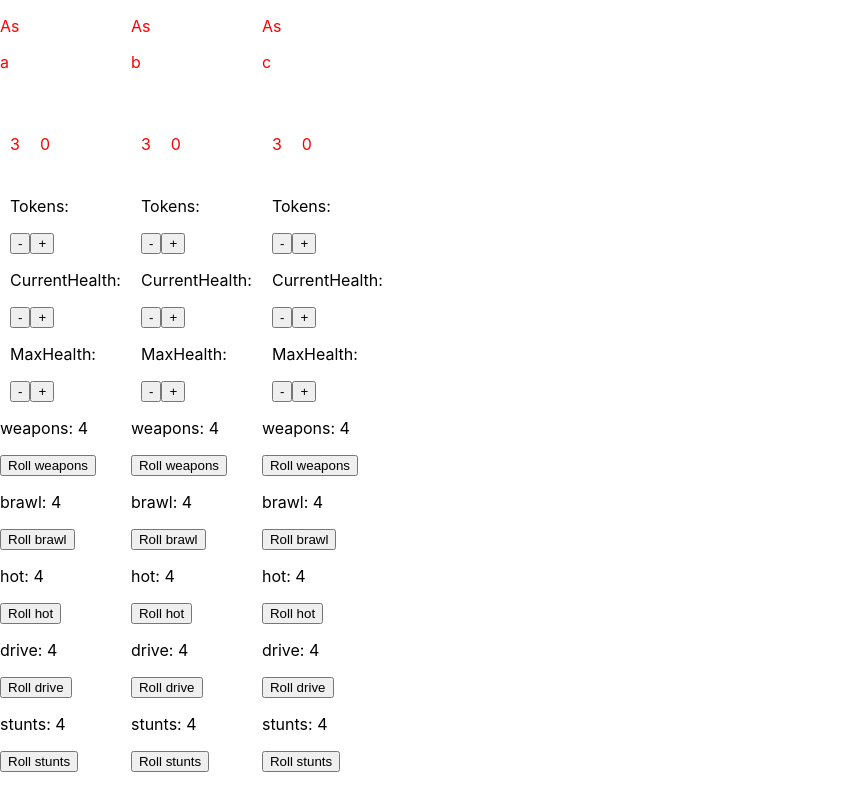
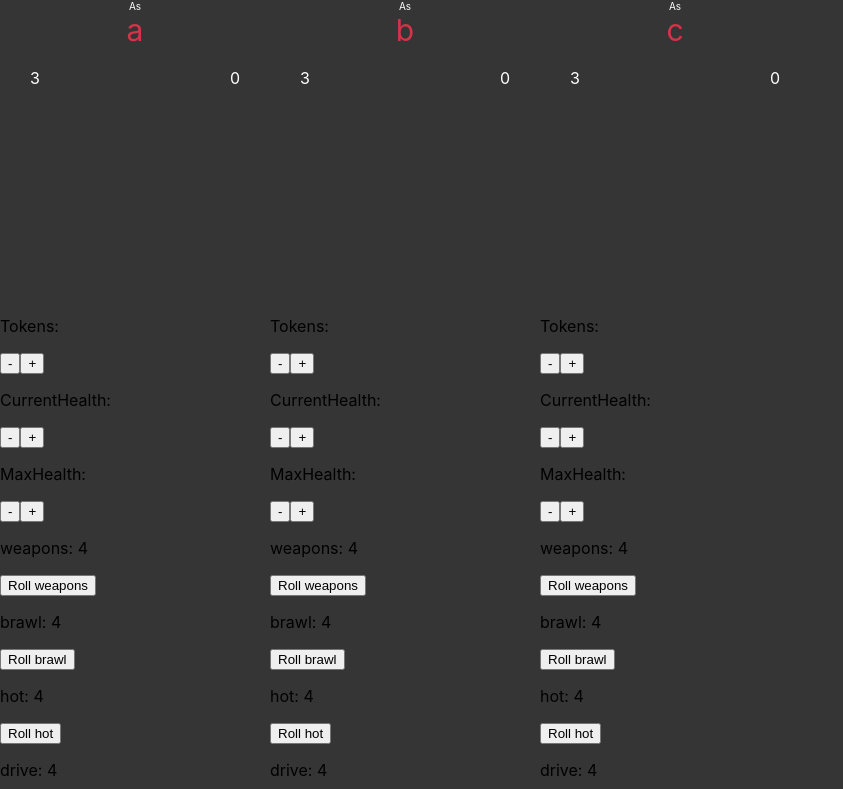
Before and after one commit to crigney3/StreamElements, a React (Create React App) app in the folder stream-elements/: page /Admin in a window 1280 px wide. Shown: the top 789 px of the page, without its empty margins (0-843 px from the left). Built offline with nearby package versions, Linux system fonts and the light colour scheme.

Commit message:
Major styling begun

```diff
--- a/stream-elements/src/App.css
+++ b/stream-elements/src/App.css
@@ -2,37 +2,7 @@
   text-align: center;
 }
 
-.App-logo {
-  height: 40vmin;
-  pointer-events: none;
+body {
+  width: 100%;
+  background-color: rgb(53, 53, 53);
 }
-
-@media (prefers-reduced-motion: no-preference) {
-  .App-logo {
-    animation: App-logo-spin infinite 20s linear;
-  }
-}
-
-.App-header {
-  background-color: #282c34;
-  min-height: 100vh;
-  display: flex;
-  flex-direction: column;
-  align-items: center;
-  justify-content: center;
-  font-size: calc(10px + 2vmin);
-  color: white;
-}
-
-.App-link {
-  color: #61dafb;
-}
-
-@keyframes App-logo-spin {
-  from {
-    transform: rotate(0deg);
-  }
-  to {
-    transform: rotate(360deg);
-  }
-}
--- a/stream-elements/src/App.js
+++ b/stream-elements/src/App.js
@@ -73,6 +73,7 @@ function App() {
     }), [allCharacters, setAllCharacters])
 
   return (
+    <body>
     <div className="WholeApp">
         <div className="Routes">
         <TwitchControlContext.Provider value={{allCharacters, setAllCharacters}}>
@@ -86,6 +87,7 @@ function App() {
         </TwitchControlContext.Provider>
         </div>
     </div>
+    </body>
   );
 }
 
--- a/stream-elements/src/Components/Character.css
+++ b/stream-elements/src/Components/Character.css
@@ -2,17 +2,91 @@
     display: flex;
     flex-direction: column;
     color: red;
+    position: relative;
+    width: 250px;
+    height: 300px;
+    margin-right: 10px;
+    margin-left: 10px;
 }
 
 .CountBoxes {
     display: flex;
     flex-direction: row;
+    justify-content: center;
+    align-content: center;
+    color: white;
+    height: 50px;
 }
 
 .HealthBox {
-    margin: 10px;
+    width: 20%;
+    text-align: center;
+}
+
+.HealthIcon {
+    margin: 0px;
+}
+
+.HealthValue {
+    margin: 0px;
 }
 
 .TokenBox {
-    margin: 10px;
+    text-align: center;
+    width: 20%;
 }
+
+.TokenIcon {
+    margin: 0px;
+}
+
+.TokenValue {
+    margin: 0px;
+}
+
+.RollBox {
+    width: 60%;
+    margin: 0px;
+    text-align: center;
+}
+
+.RollOutput {
+    margin: 0px;
+}
+
+.CharacterIcon {
+
+}
+
+.CharacterNamesText {
+    text-align: center;
+}
+
+.UsernameText {
+    font-size: 20px;
+    margin-top: 0px;
+    margin-bottom: 0px;
+    color:rgb(248, 145, 158);
+}
+
+.AsText {
+    font-size: 10px;
+    margin-top: 0px;
+    margin-bottom: 0px;
+    color: white;
+}
+
+.CharacterName {
+    font-size: 30px;
+    margin-top: 0px;
+    margin-bottom: 0px;
+    color: rgb(214, 51, 73);
+}
+
+.CharacterText {
+    text-wrap: pretty;
+    text-align: center;
+    color:rgb(248, 145, 158);
+    margin: 0px;
+    font-size: 20px;
+}
--- a/stream-elements/src/Components/Character.js
+++ b/stream-elements/src/Components/Character.js
@@ -61,6 +61,8 @@ const Character = ({
         allCharacterInfo[id].rollDice = rollDie;
 
         const interval = setInterval(() => {
+            // Not only is this horrendously inefficient, it also doesn't work sometimes.
+            // I'd accept inefficiency for the mvp but I need to make it work consistently
             fetchText()
         }, 3000)
 
@@ -147,13 +149,6 @@ const Character = ({
 
     return (
         <div className='CharacterBox'>
-            <div className='RollBox'>
-                {(isActive === true) && <div className='ActiveRollBox'>
-                    <img className='DiceImage'></img>
-                    <div className='RollOutput'><p>{currentValue}</p></div>
-                </div>}
-            </div>
-
             <img className='CharacterIcon'></img>
 
             <div className='CharacterNamesText'>
@@ -167,12 +162,19 @@ const Character = ({
                     <img className='HealthIcon'></img>
                     <p className='HealthValue'>{fullCharacterInfo.health}</p>
                 </div>
+                <div className='RollBox'>
+                    {(isActive === true) && <div className='ActiveRollBox'>
+                        <img className='DiceImage'></img>
+                        <p className='RollOutput'>{currentValue}</p>
+                    </div>}
+                </div>
                 <div className='TokenBox'>
                     <img className='TokenIcon'></img>
                     <p className='TokenValue'>{fullCharacterInfo.tokens}</p>
                 </div>
-                <p className='CharacterText'>{charText}</p>
             </div>
+
+            <p className='CharacterText'>{charText}</p>
         </div>
     )
 }
--- a/stream-elements/src/Components/CharacterController.css
+++ b/stream-elements/src/Components/CharacterController.css
@@ -1,6 +1,8 @@
 .CharacterController {
     display: flex;
     flex-direction: row;
+    color: aliceblue;
+    position: inherit;
 }
 
 .StatsBox {
--- a/stream-elements/src/Components/CharacterController.js
+++ b/stream-elements/src/Components/CharacterController.js
@@ -105,12 +105,12 @@ const CharacterController = (
     return (
         <div className='CharacterController'>
             <div className='StatsBox'>
-                <div className='TokenBox'>
+                <div className='TokenControlBox'>
                     <p className='TokenLabel'>Tokens: </p>
                     <button className='TokenMinusButton' onClick={removeToken}>-</button>
                     <button className='TokenPlusButton' onClick={addToken}>+</button>
                 </div>
-                <div className='HealthBox'>
+                <div className='HealthControlBox'>
                     <div className='CurrentHealth'>
                         <p className='CurrentHealthLabel'>CurrentHealth: </p>
                         <button className='HealthMinusButton' onClick={removeHealth}>-</button>
```
